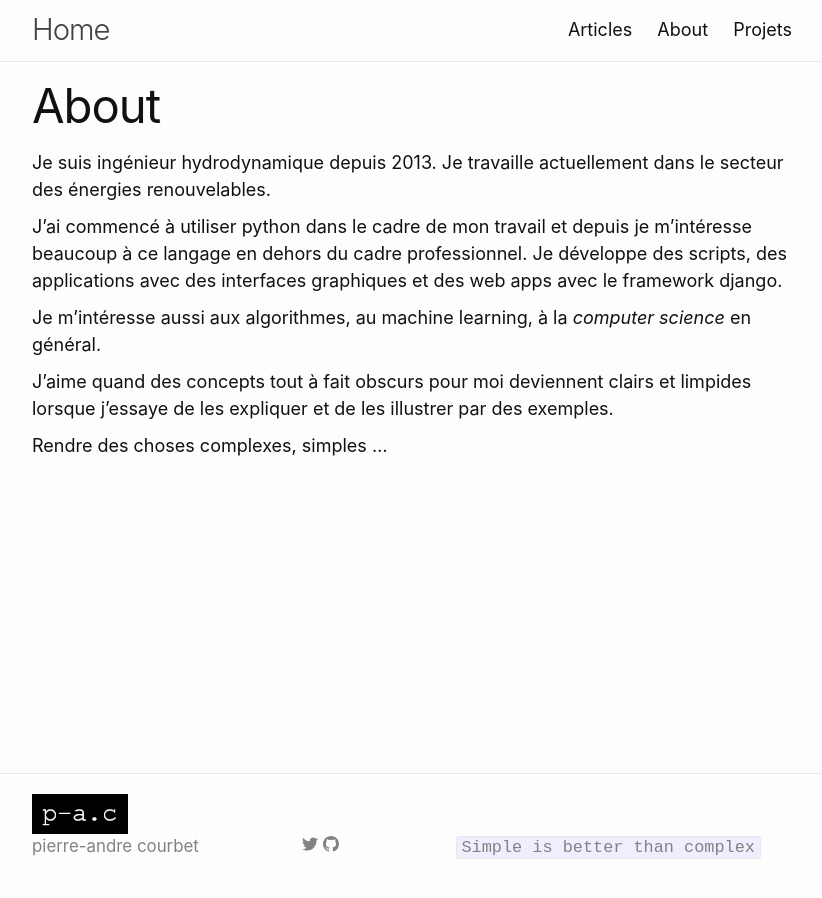
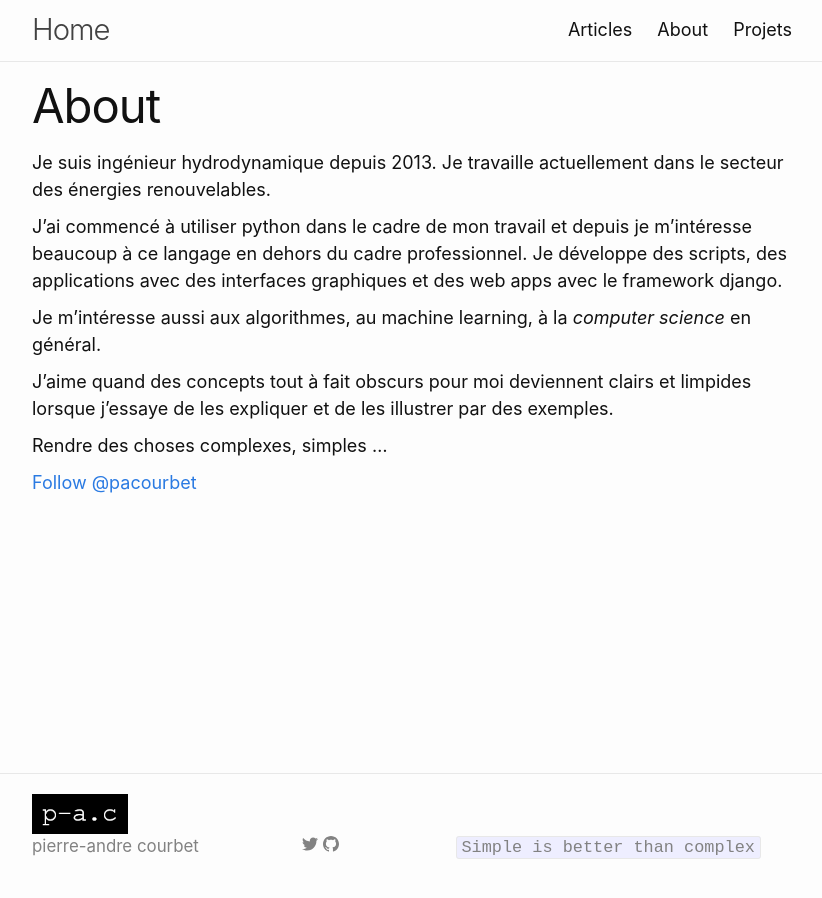
Before and after one commit to pacourbet/blog, a Jekyll site: the page built from 2-about.md, in a window 1280 px wide. Shown: the whole page, without its empty margins (228-1050 px from the left). Built offline with Jekyll 4.4.1, drawn with Linux system fonts in a browser that asks for light colours; comment, search, counter and statistics services are not loaded.

Commit message:
update the follow me button

```diff
--- a/2-about.md
+++ b/2-about.md
@@ -14,3 +14,6 @@ J'aime quand des concepts tout à fait obscurs pour moi deviennent clairs et lim
 les illustrer par des exemples.
 
 Rendre des choses complexes, simples ...
+
+ <a href="https://twitter.com/pacourbet?ref_src=twsrc%5Etfw" class="twitter-follow-button" data-show-count="false">Follow @pacourbet</a>
+ <script async src="https://platform.twitter.com/widgets.js" charset="utf-8"></script>
--- a/_layouts/landing.html
+++ b/_layouts/landing.html
@@ -21,7 +21,7 @@
             <li><a href="{{site.baseurl}}/articles/">Articles</a></li>
             <li><a href="{{site.baseurl}}/about/">About</a></li>
             <li><a href="{{site.baseurl}}/projets/">Projets</a></li>
-            <li><a href="https://twitter.com/pacourbet?ref_src=twsrc%5Etfw" class="twitter-follow-button" data-show-count="false">Follow @pacourbet</a><script async src="https://platform.twitter.com/widgets.js" charset="utf-8"></script></li>
+
             </ul>
 
 
```
